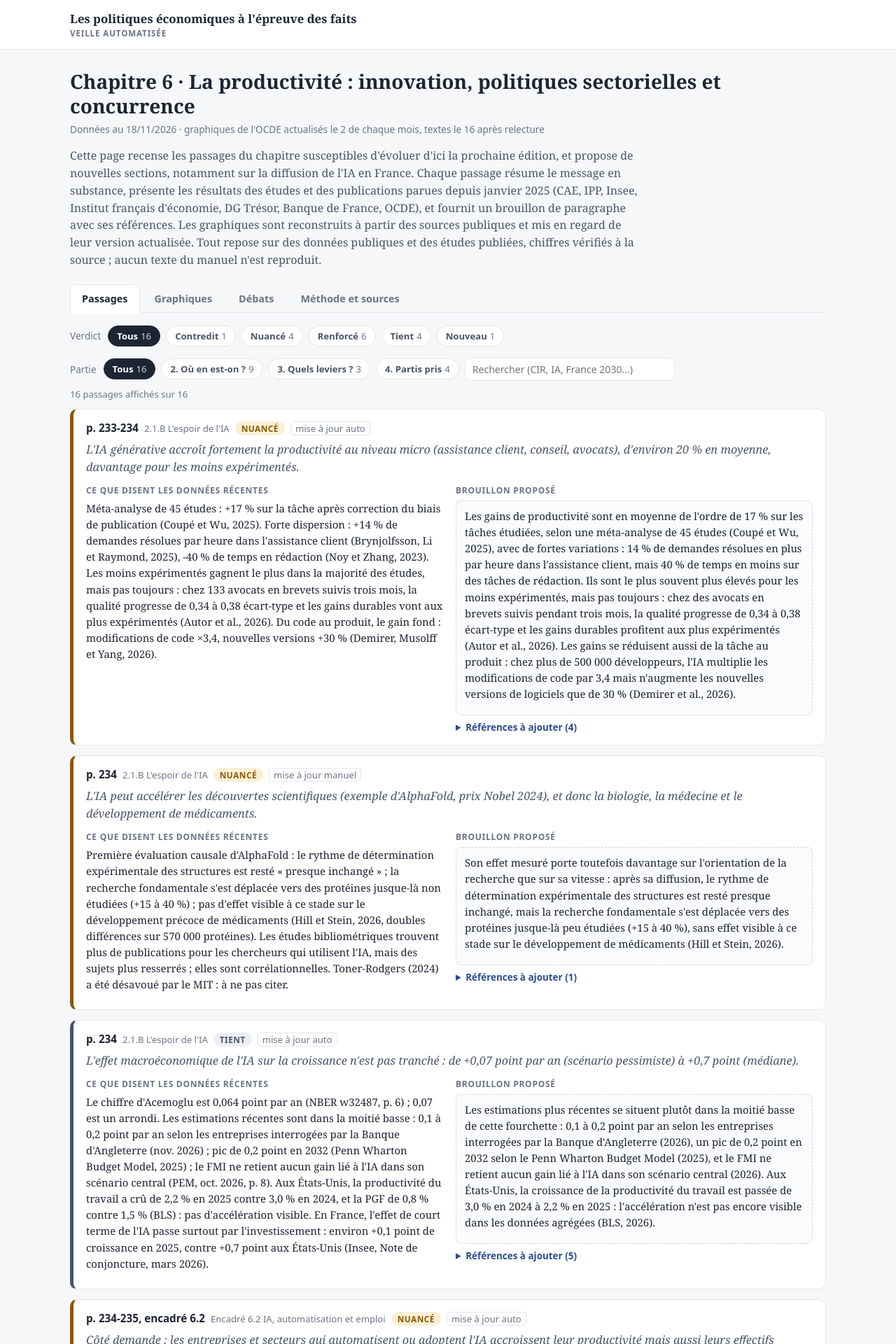
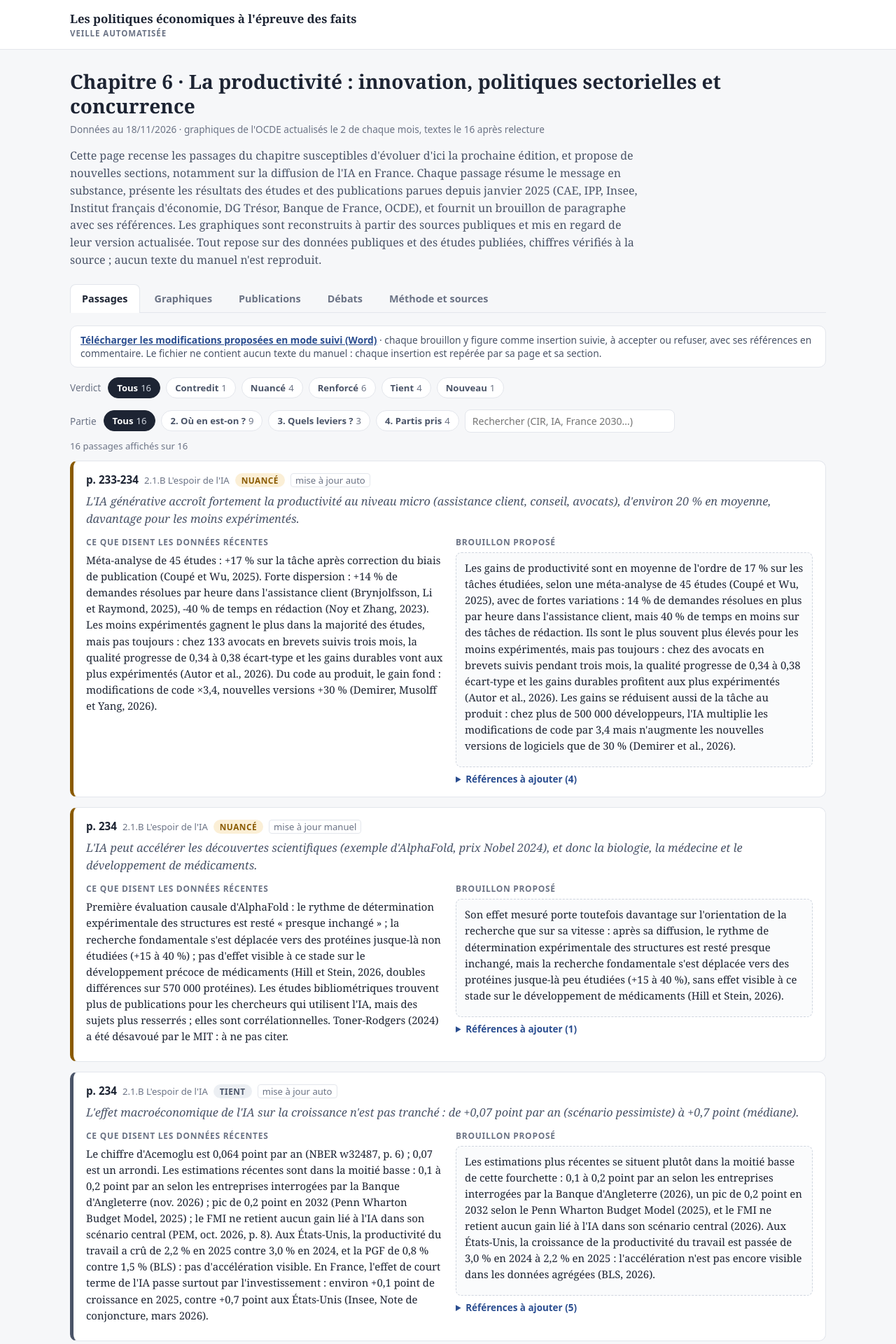
Before and after one commit to politiques-eco-epreuve-des-faits/politiques-eco-epreuve-des-faits.github.io, a Jekyll site: the page built from chapitre-6/index.html, in a window 1280 px wide. Shown: the top 1920 px of the page at 70% size. Built offline with Jekyll 4.4.1, drawn with Linux system fonts in a browser that asks for light colours.

Commit message:
Chapitre 6 : onglet Publications (depuis octobre 2026, avec avis) et modifications en mode suivi (Word)
Co-Authored-By: Claude Opus 5.5 <noreply@anthropic.com>

```diff
--- a/assets/style.css
+++ b/assets/style.css
@@ -78,3 +78,19 @@ figcaption{font:.86rem/1.5 system-ui,sans-serif;color:var(--ink2);margin-top:8px
 /* method */
 .method li{margin-bottom:6px}
 .legend{display:flex;flex-wrap:wrap;gap:8px;margin:8px 0 16px}
+
+/* download link */
+.dl{font:.86rem system-ui,sans-serif;color:var(--ink2);background:#fff;border:1px solid var(--line);border-radius:10px;padding:10px 14px;margin:0 0 14px}
+.dl a{font-weight:700}
+
+/* publications */
+.pubs{width:100%;border-collapse:collapse;background:#fff;border:1px solid var(--line);border-radius:10px;font:.86rem/1.45 system-ui,sans-serif}
+.pubs th{text-align:left;color:var(--muted);font-weight:600;padding:10px 12px;border-bottom:1px solid var(--line)}
+.pubs td{padding:10px 12px;border-bottom:1px solid var(--line);vertical-align:top}
+.pubs td.d{white-space:nowrap;color:var(--muted)}
+.pubs .motif{color:var(--ink2)}
+.avis{font:700 .72rem system-ui,sans-serif;padding:2px 8px;border-radius:999px;text-transform:uppercase;letter-spacing:.04em;background:var(--tient-bg);color:var(--tient-fg)}
+.avis.a-citer{background:var(--renf-bg);color:var(--renf-fg)}
+.avis.a-mentionner{background:var(--nouv-bg);color:var(--nouv-fg)}
+.avis.a-suivre{background:var(--nuan-bg);color:var(--nuan-fg)}
+@media (max-width:700px){.pubs th:nth-child(3),.pubs td:nth-child(3){display:none}}
--- a/chapitre-6/index.html
+++ b/chapitre-6/index.html
@@ -10,11 +10,13 @@ title: "Chapitre 6, la productivité"
 <div class="tabs" role="tablist">
   <button class="tab" role="tab" aria-selected="true" aria-controls="p-passages" id="t-passages">Passages</button>
   <button class="tab" role="tab" aria-selected="false" aria-controls="p-graphiques" id="t-graphiques">Graphiques</button>
+  <button class="tab" role="tab" aria-selected="false" aria-controls="p-publications" id="t-publications">Publications</button>
   <button class="tab" role="tab" aria-selected="false" aria-controls="p-debats" id="t-debats">Débats</button>
   <button class="tab" role="tab" aria-selected="false" aria-controls="p-methode" id="t-methode">Méthode et sources</button>
 </div>
 
 <section class="panel" id="p-passages" role="tabpanel" aria-labelledby="t-passages">
+  <p class="dl"><a href="{{ '/assets/ch6/chapitre-6-modifications-suivies.docx' | relative_url }}" download>Télécharger les modifications proposées en mode suivi (Word)</a> · chaque brouillon y figure comme insertion suivie, à accepter ou refuser, avec ses références en commentaire. Le fichier ne contient aucun texte du manuel : chaque insertion est repérée par sa page et sa section.</p>
   <div class="filters" id="f-verdict"><span class="lbl">Verdict</span></div>
   <div class="filters" id="f-partie"><span class="lbl">Partie</span><input class="search" id="q" type="search" placeholder="Rechercher (CIR, IA, France 2030…)"></div>
   <p class="count" id="count"></p>
@@ -26,6 +28,24 @@ title: "Chapitre 6, la productivité"
 <figure><img src="{{ '/assets/ch6/graphique-6-3.png' | relative_url }}" alt="À gauche, emploi et ventes des entreprises françaises ayant adopté l'IA entre 2017 et 2020, écart aux non-adoptantes, 2014 à 2022. À droite, embauches en CDI de 21 à 29 ans chez les utilisatrices intensives d'IA générative, écart aux autres entreprises, 2021 à 2026."><figcaption><strong>Graphique 6.3 (p. 235).</strong> À gauche, la version du livre : l'emploi des entreprises adoptantes progresse d'environ 5 % par rapport aux non-adoptantes après l'adoption (Aghion et al., 2025, fig. 2, valeurs extraites de la figure publiée). À droite, la mise à jour pour l'IA générative : les utilisatrices intensives embauchent moins de jeunes en CDI depuis 2023 (Bergeaud et al., 2026, fig. 5, valeurs lues sur la figure, précision d'environ 0,01 ; résultat descriptif selon les auteurs). Barres : intervalles de confiance à 95 %. Mis à jour à la main à chaque nouvelle étude. <a href="{{ '/assets/ch6/data/graph63_aghion2025_fig2.csv' | relative_url }}">Données, gauche</a> · <a href="{{ '/assets/ch6/data/graph63_lift2026_fig5_21-29ans.csv' | relative_url }}">données, droite</a>.</figcaption></figure>
 <figure><img src="{{ '/assets/ch6/graphique-6-4.png' | relative_url }}" alt="Productivité horaire de la France rapportée aux États-Unis et à l'Allemagne. À gauche, corrigée de la composition de l'emploi, 2003 à 2019. À droite, OCDE, non corrigée, jusqu'à la dernière année disponible."><figcaption><strong>Graphique 6.4 (p. 237).</strong> À gauche, la version du livre, corrigée de la composition de l'emploi (Guadalupe et al., 2022). À droite, la série de l'OCDE, non corrigée, actualisée chaque mois : la productivité horaire française passe de {{ g.g64.fr_us_2003 | replace: '.', ',' }} fois celle des États-Unis en 2003 à {{ g.g64.fr_us | replace: '.', ',' }} en {{ g.g64.annee }}. Même tendance, niveaux différents : sans correction, la France ne passe sous les États-Unis qu'en 2023. Les deux séries ne doivent pas être raccordées. <a href="{{ '/assets/ch6/data/graph64_original_guadalupe2022.csv' | relative_url }}">Données, gauche</a> · <a href="{{ '/assets/ch6/data/graph64_ocde.csv' | relative_url }}">données, droite</a>.</figcaption></figure>
 <figure><img src="{{ '/assets/ch6/graphique-6-5.png' | relative_url }}" alt="Capital-risque en pourcentage du PIB par pays et par stade, 2022 et dernière année ; part du volume mondial par taille de tour, 2000-2023 et 2025."><figcaption><strong>Graphique 6.5 (p. 239).</strong> En haut, capital-risque en % du PIB : en {{ g.g65.annee }}, il est {{ g.g65.fr_fois | replace: '.', ',' }} fois plus faible en France qu'aux États-Unis, et {{ g.g65.de_fois | replace: '.', ',' }} fois plus faible en Allemagne (OCDE, actualisé chaque mois). En bas, part du volume mondial par taille de tour (Dealroom, actualisé à la main) : sur les tours de plus de 100 M$, l'Europe ne capte que 9 % du volume mondial en 2025 (périodes et périmètres différents de la version du livre : comparer les écarts, pas les niveaux). À gauche, la version du livre (CAE et Conseil allemand des experts économiques, 2024). <a href="{{ '/assets/ch6/data/graph65_gauche_ocde.csv' | relative_url }}">Données OCDE</a> · <a href="{{ '/assets/ch6/data/graph65_right_dealroom.csv' | relative_url }}">données Dealroom</a> · <a href="{{ '/assets/ch6/data/graph65_left_original_2022.csv' | relative_url }}">version du livre</a>.</figcaption></figure>
+</section>
+
+<section class="panel" id="p-publications" role="tabpanel" aria-labelledby="t-publications" hidden>
+  <p class="lead">Principales publications académiques et institutionnelles parues depuis octobre 2026, par ordre chronologique, avec la suggestion du LLM : à citer, à mentionner, à suivre, ou pas assez centrale pour être citée. Ces avis sont des propositions à valider par les auteurs. La liste est complétée chaque mois.</p>
+  {% assign pubs = site.data.ch6_publications | sort: "date" %}
+  <table class="pubs">
+    <thead><tr><th>Date</th><th>Publication</th><th>Type</th><th>Suggestion</th></tr></thead>
+    <tbody>
+    {% for p in pubs %}
+      <tr>
+        <td class="d">{{ p.date }}</td>
+        <td><a href="{{ p.url }}">{{ p.ref | markdownify | remove: '<p>' | remove: '</p>' | strip }}</a></td>
+        <td>{{ p.type }}</td>
+        <td><span class="avis a-{{ p.avis | slugify }}">{% case p.avis %}{% when 'citer' %}À citer{% when 'mentionner' %}À mentionner{% when 'suivre' %}À suivre{% else %}Pas assez centrale{% endcase %}</span>{% if p.ou != "" %} · {{ p.ou }}{% endif %}<br><span class="motif">{{ p.motif }}</span></td>
+      </tr>
+    {% endfor %}
+    </tbody>
+  </table>
 </section>
 
 <section class="panel" id="p-debats" role="tabpanel" aria-labelledby="t-debats" hidden>
```
Also changed, not shown: _data/ch6_publications.yml (added, +89 -0 lines), scripts/ch6_track_changes.py (added, +111 -0 lines), 1 other file.
